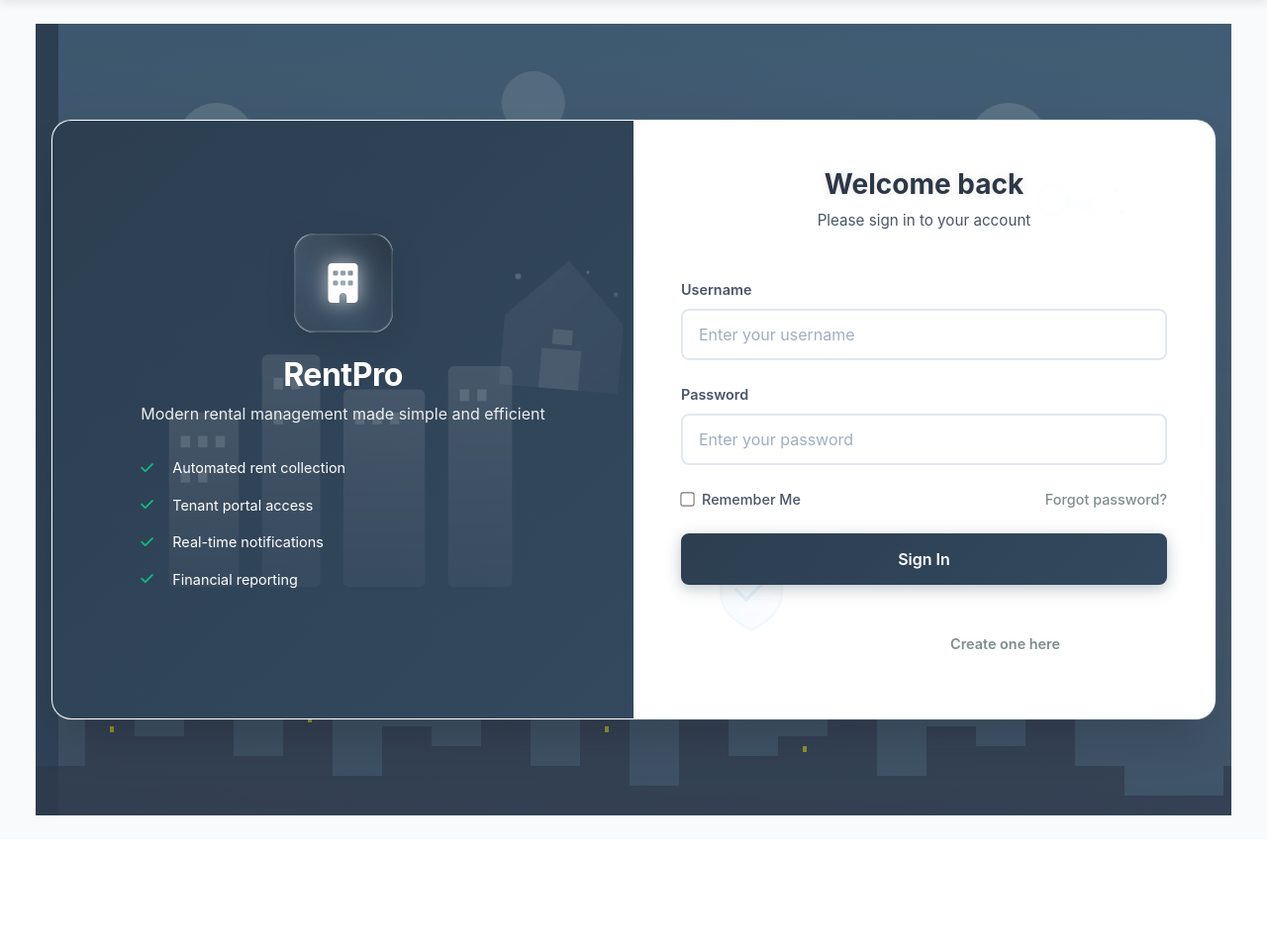
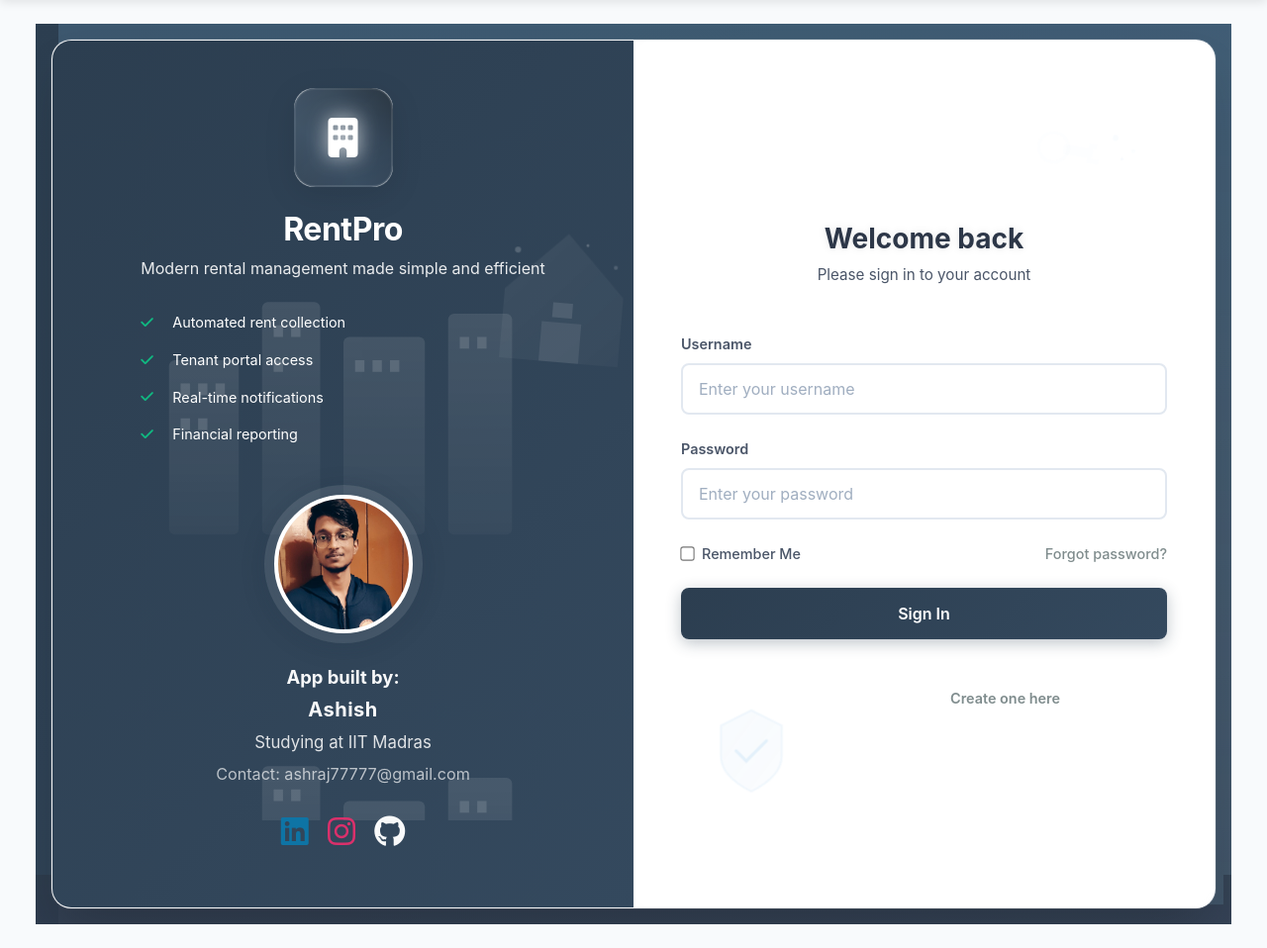
Before and after one commit to 22f3000982/Rental_site, a Flask app: page /login in a window 1280 px wide. Shown: the part 62-1020 px from the top of the page at 99% size. Before the commit the page ends 886 px from the top, so only its background shows below. Run offline with Flask 3, Linux system fonts and the light colour scheme; some libraries are stand-ins or nearby versions.

Commit message:
Move builder section to professional footer-style area and update details

```diff
--- a/backend/templates/login.html
+++ b/backend/templates/login.html
@@ -567,6 +567,23 @@
                         <span>Financial reporting</span>
                     </div>
                 </div>
+                <!-- Professional Builder Section -->
+                <div class="builder-section" style="margin-top:2.5rem; width:100%; display:flex; flex-direction:column; align-items:center;">
+                    <div style="background:rgba(255,255,255,0.10); border-radius:50%; padding:10px; box-shadow:0 4px 24px rgba(44,62,80,0.18);">
+                        <img src="{{ url_for('static', filename='me.jpeg') }}" alt="App Builder" style="width:140px;height:140px;object-fit:cover;border-radius:50%;border:4px solid #fff;box-shadow:0 4px 24px rgba(44,62,80,0.18);background:#eee;">
+                    </div>
+                    <div style="color:#fff;opacity:0.97;font-size:1.15rem;line-height:1.7; margin-top:1.2rem; text-align:center;">
+                        <strong style="font-size:1.15rem;">App built by:</strong><br>
+                        <span style="font-size:1.25rem;font-weight:700;letter-spacing:0.5px;">Ashish</span><br>
+                        <span style="font-size:1.05rem;opacity:0.88;">Studying at IIT Madras</span><br>
+                        <span style="font-size:1.01rem;opacity:0.7;">Contact: ashraj77777@gmail.com</span>
+                        <div style="margin-top:1.1rem; display:flex; justify-content:center; gap:1.2rem;">
+                            <a href="https://www.linkedin.com/in/ashish-raj-02a700259/" target="_blank" style="color:#0e76a8; font-size:2rem; transition:color 0.2s;"><i class="fab fa-linkedin"></i></a>
+                            <a href="https://www.instagram.com/ashraj77777" target="_blank" style="color:#e1306c; font-size:2rem; transition:color 0.2s;"><i class="fab fa-instagram"></i></a>
+                            <a href="https://github.com/22f3000982" target="_blank" style="color:#fff; font-size:2rem; transition:color 0.2s;"><i class="fab fa-github"></i></a>
+                        </div>
+                    </div>
+                </div>
             </div>
         </div>
 
```
Also changed, not shown: backend/static/me.jpeg (added).
